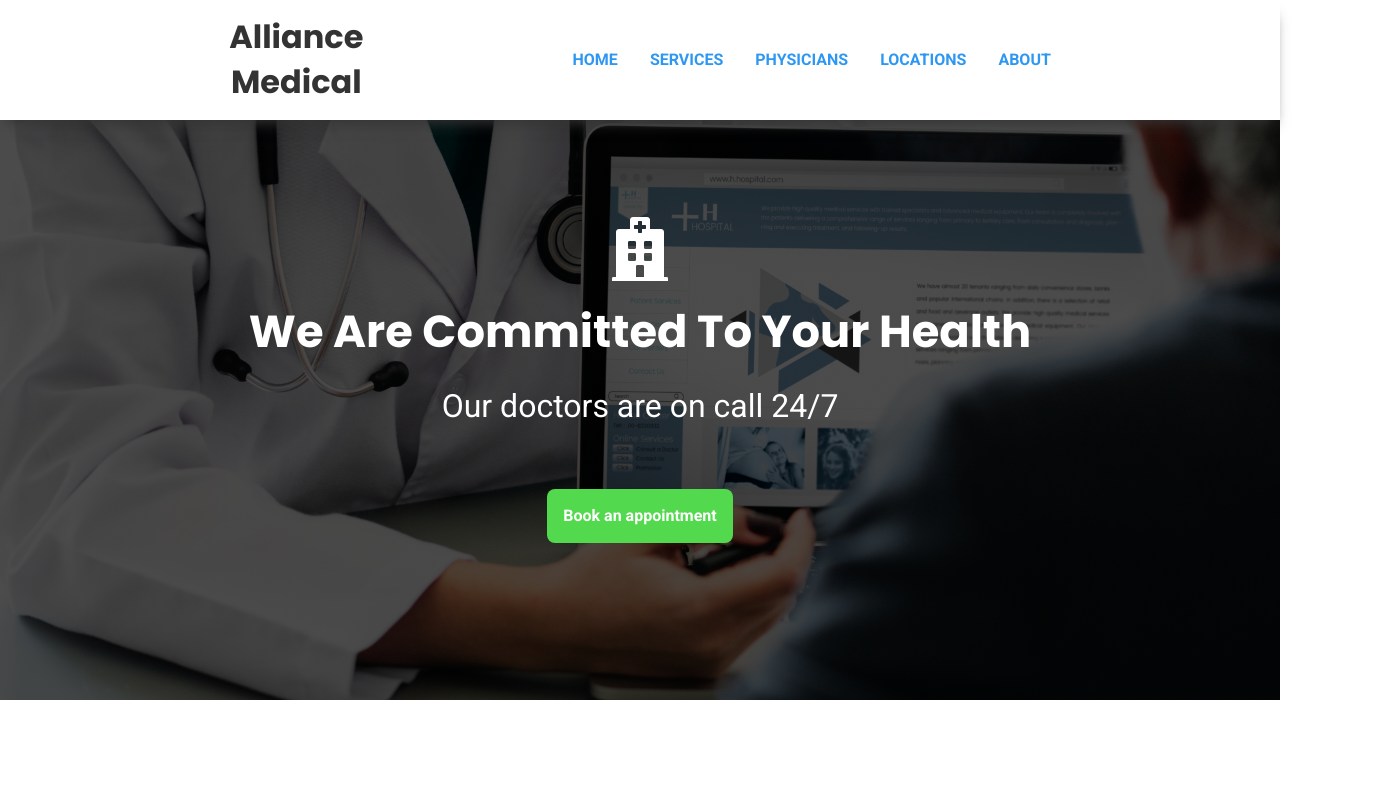
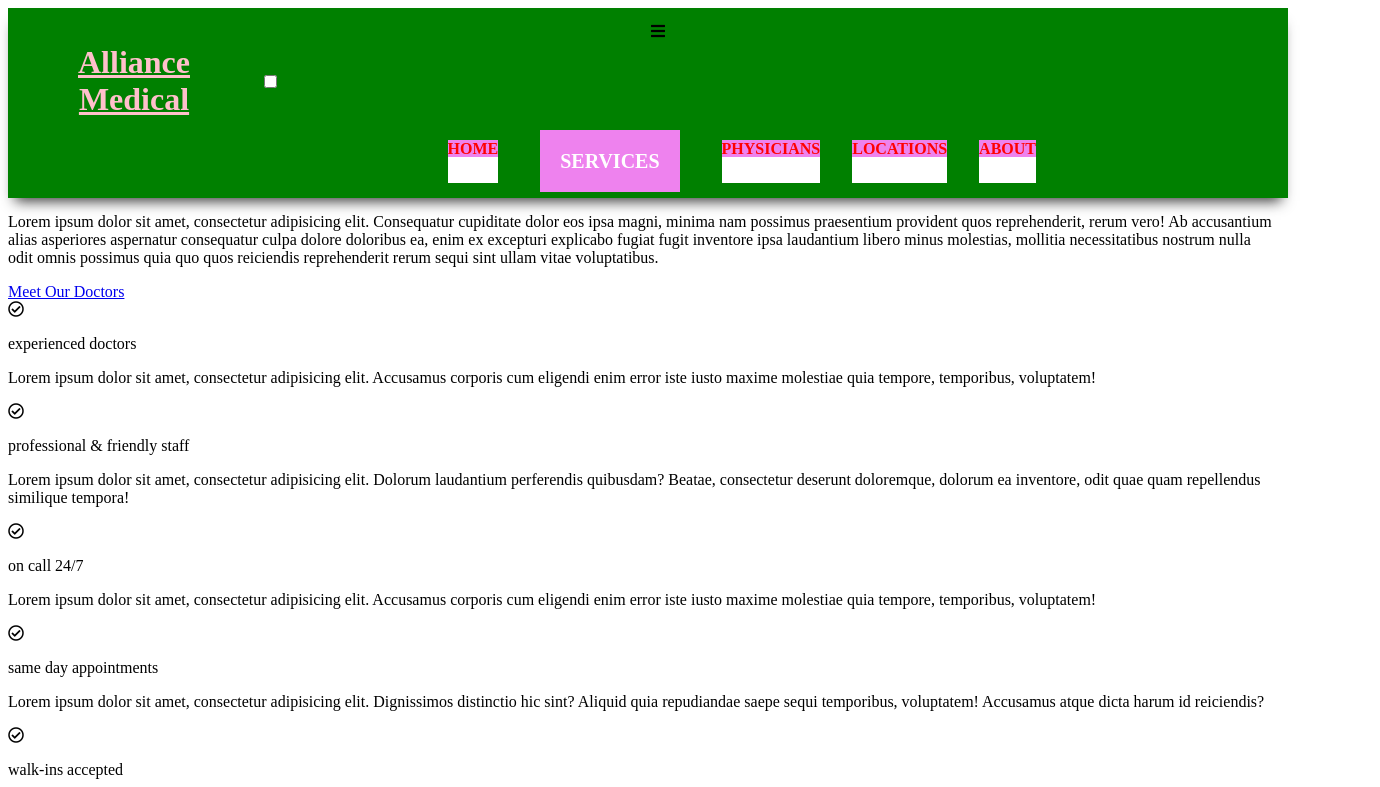
Before and after one commit to patrickly/Alliance-Medical, a website: page public/index.html in a window 1280 px wide. Shown: the top 787 px of the page, 1380 px wide, since content can reach past the window. Drawn offline with Linux system fonts and the light colour scheme; some packages are replaced by stand-ins of ours; a script that the page names is missing.

Commit message:
using css instead of scss.

```diff
--- a/public/index.html
+++ b/public/index.html
@@ -2,20 +2,203 @@
 <html lang="en">
     <head>
         <meta charset="UTF-8">
-        <meta name="viewport"
-              content="width=device-width, user-scalable=no, initial-scale=1.0, maximum-scale=1.0, minimum-scale=1.0">
-        <meta http-equiv="X-UA-Compatible" content="ie=edge">
-        <meta name="author" content="KHDevTT">
-        <meta name="description" content="">
-        <meta name="keywords" content="">
+
         <!-- Title -->
         <title>Alliance Medical | Health Care</title>
         <!-- fontawesome -->
         <link rel="stylesheet" href="vendor/fontawesome/css/all.css">
 
         <!-- custom styles -->
-        <link rel="stylesheet" href="css/style.css">
+        <!-- <link rel="stylesheet" href="css/style.css"> -->
     </head>
+
+<style>
+
+ /* .header .nav ul li a {
+   background: violet;
+}
+
+.header .nav ul .yo {
+   background: green;
+   padding: 10px;
+}
+
+.header .nav ul .yo .ser{
+   color: white;
+   padding: 100px;
+}	 */
+
+
+
+
+
+.header {
+	background: green;
+	text-align: center;
+	position: fixed;
+	width: 100%;
+	z-index: 999;
+	padding: 15px 0;
+	-webkit-box-shadow: 0 10px 13px -7px #333, 0px 5px 15px -5px rgba(0, 0, 0, 0);
+	box-shadow: 0 10px 13px -7px #333, 0px 5px 15px -5px rgba(0, 0, 0, 0)
+}
+
+@media (min-width: 800px) {
+	.header {
+		display: grid;
+		grid-template-columns: 1fr auto minmax(600px, 3fr) 1fr
+	}
+}
+
+.header .logo a {
+	color: pink;
+	-webkit-transition: 0.3s color ease-in-out;
+	transition: 0.3s color ease-in-out
+}
+
+.header .logo a:hover {
+	color: #2E97F2
+}
+
+
+
+.header .nav {
+	position: absolute;
+	text-align: left;
+	top: 100%;
+	left: 0;
+	background: #fff;
+	width: 100%;
+	-webkit-transform: scale(1, 0);
+	transform: scale(1, 0);
+	-webkit-transform-origin: top;
+	transform-origin: top;
+	-webkit-transition: -webkit-transform 400ms ease-in-out;
+	transition: -webkit-transform 400ms ease-in-out;
+	transition: transform 400ms ease-in-out;
+	transition: transform 400ms ease-in-out, -webkit-transform 400ms ease-in-out
+}
+
+@media (min-width: 800px) {
+	.header .nav {
+		all: unset;
+		grid-column: 3 / 4;
+		display: -webkit-box;
+		display: -ms-flexbox;
+		display: flex;
+		-webkit-box-pack: end;
+		-ms-flex-pack: end;
+		justify-content: flex-end;
+		-webkit-box-align: center;
+		-ms-flex-align: center;
+		align-items: center
+	}
+}
+
+.header .nav ul {
+	margin: 0;
+	padding: 0;
+	list-style: none
+}
+
+@media (min-width: 800px) {
+	.header .nav ul {
+		display: -webkit-box;
+		display: -ms-flexbox;
+		display: flex;
+		-webkit-box-pack: end;
+		-ms-flex-pack: end;
+		justify-content: flex-end
+	}
+}
+
+.header .nav ul li {
+	margin-bottom: 1em;
+    margin-left: 1em;
+    background: white;
+}
+
+@media (min-width: 800px) {
+	.header .nav ul li {
+		margin-left: 2em;
+		margin-bottom: 0
+	}
+}
+
+.header .nav ul li a {
+	color: red;
+	text-decoration: none;
+	font-size: 1rem;
+	font-weight: bold;
+	text-transform: uppercase;
+	opacity: 0;
+	-webkit-transition: opacity 140ms ease-in-out;
+	transition: opacity 140ms ease-in-out
+}
+
+@media (min-width: 800px) {
+	.header .nav ul li a {
+		opacity: 1;
+		position: relative
+	}
+}
+
+.header .nav ul li a:hover {
+	color: #1649F2
+}
+
+@media (min-width: 800px) {
+	.header .nav ul li a:hover::before {
+		-webkit-transform: scale(1, 1);
+		transform: scale(1, 1)
+	}
+}
+
+@media (min-width: 800px) {
+	.header .nav ul li a::before {
+		content: '';
+		display: block;
+		height: 5px;
+		background: brown;
+		position: absolute;
+		bottom: -0.75em;
+		left: 0;
+		right: 0;
+		-webkit-transform: scale(0, 1);
+		transform: scale(0, 1);
+		-webkit-transform-origin: right;
+		transform-origin: right;
+		-webkit-transition: -webkit-transform ease-in-out 250ms;
+		transition: -webkit-transform ease-in-out 250ms;
+		transition: transform ease-in-out 250ms;
+		transition: transform ease-in-out 250ms, -webkit-transform ease-in-out 250ms
+	}
+}
+
+
+
+
+
+
+
+
+  .header .nav ul li a {
+   background: violet;
+}
+
+.header .nav ul .yo {
+   background: green;
+   padding: 10px;
+}
+
+.header .nav ul .yo .ser{
+   color: white;
+   font-size: 20px;
+   padding: 20px;
+}
+
+</style>
+
     <body>
         <!-- header -->
         <header class="header">
@@ -40,7 +223,7 @@
             <nav class="nav">
                 <ul>
                     <li><a href="index.html">Home</a></li>
-                    <li><a href="services.html">Services</a></li>
+                    <li class="yo"><a class="ser"  href="services.html">Services</a></li>
                     <li><a href="physicians.html">Physicians</a></li>
                     <!--<li><a href="#">For Patients</a></li>-->
                     <li><a href="locations.html">Locations</a></li>
```
